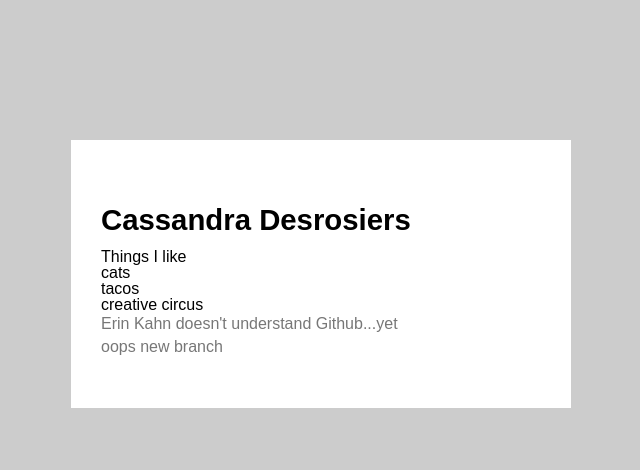
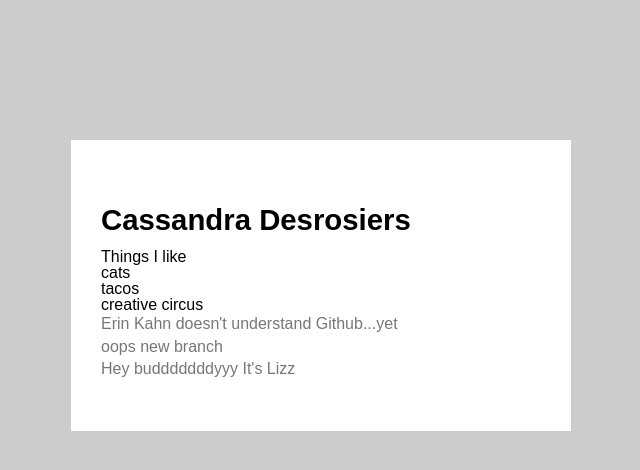
Before and after one commit to cassandradesro/wd3-week1-demo, a website: page index.html in a window 1280 px wide. Shown: the whole page, without its empty margins (319-959 px from the left). Drawn offline with Linux system fonts and the light colour scheme.

Commit message:
LIzz'sChanges

```diff
--- a/index.html
+++ b/index.html
@@ -23,6 +23,9 @@
 
 			<p>Erin Kahn doesn't understand Github...yet</p>
 			<p>oops new branch</p>
+
+
+			<p>Hey budddddddyyy It's Lizz</p>
 		</div>
 
 
```
